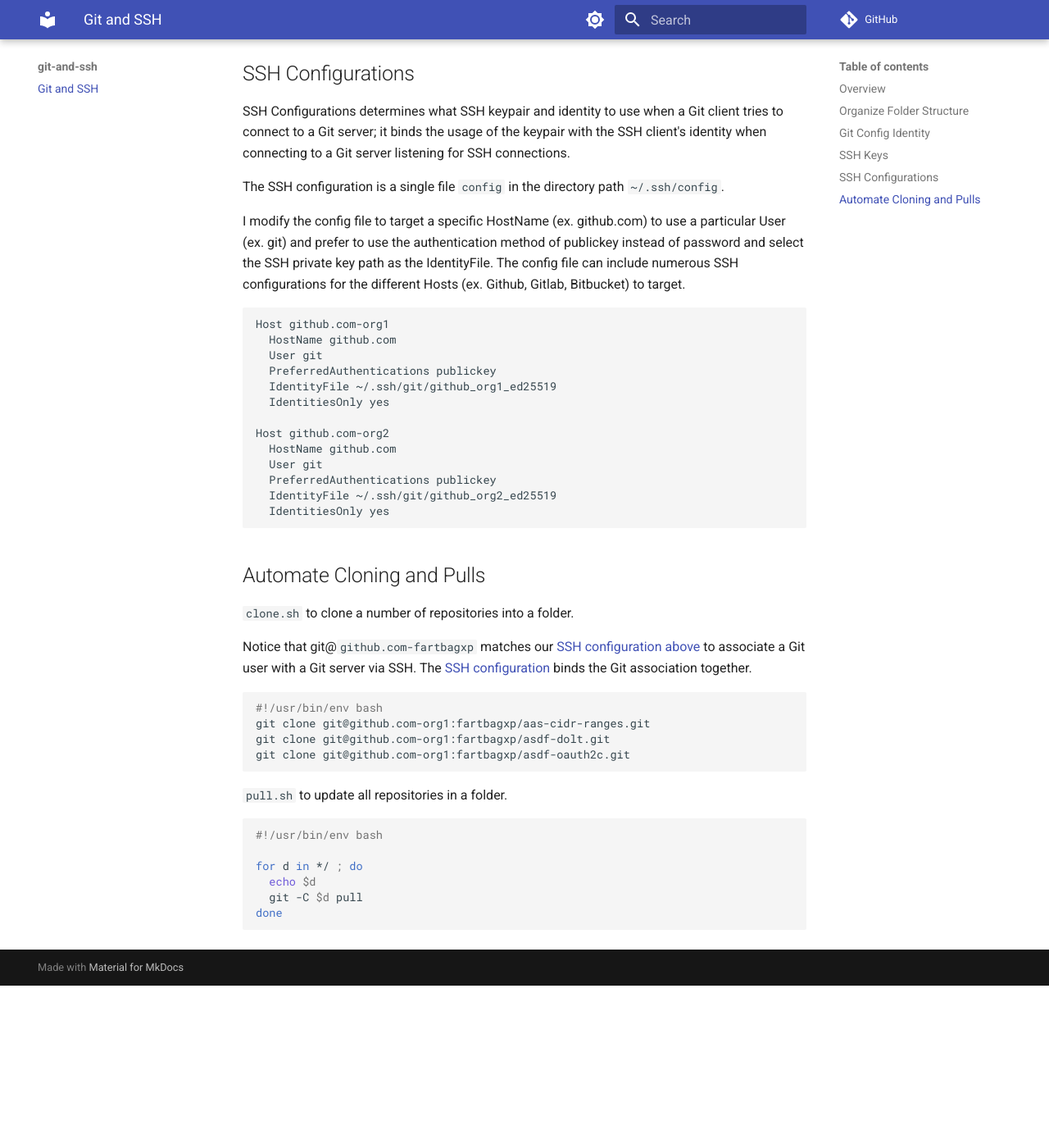
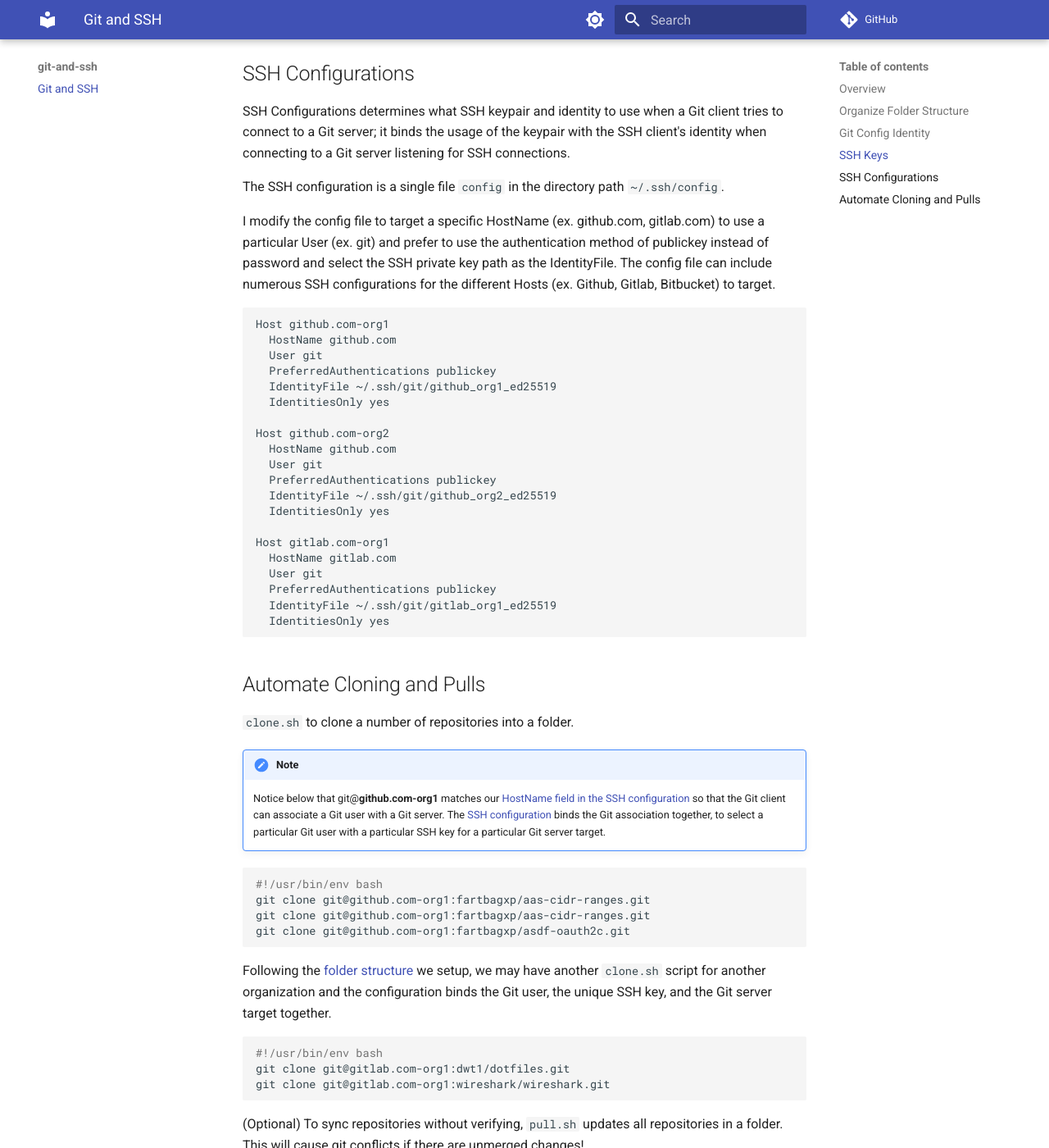
Before and after one commit to fartbagxp/git-and-ssh, an MkDocs documentation site: the page built from docs/index.md, in a window 1280 px wide and 1400 px high, scrolled down 3334 px. Shown: the whole window at 82% size. Built offline with MkDocs 1.6.1 and Material for MkDocs 9.7.7, drawn with Linux system fonts in a browser that asks for light colours; comment, search, counter and statistics services are not loaded; before the commit the page ends 4536 px from its top, so only the background shows below that.

Commit message:
Clarifying org usage and HostName

````diff
--- a/docs/index.md
+++ b/docs/index.md
@@ -130,7 +130,7 @@
 
 The SSH configuration is a single file `config` in the directory path `~/.ssh/config`.
 
-I modify the config file to target a specific HostName (ex. github.com) to use a particular User (ex. git) and prefer to use the authentication method of publickey instead of password and select the SSH private key path as the IdentityFile. The config file can include numerous SSH configurations for the different Hosts (ex. Github, Gitlab, Bitbucket) to target.
+I modify the config file to target a specific HostName (ex. github.com, gitlab.com) to use a particular User (ex. git) and prefer to use the authentication method of publickey instead of password and select the SSH private key path as the IdentityFile. The config file can include numerous SSH configurations for the different Hosts (ex. Github, Gitlab, Bitbucket) to target.
 
 ```bash
 Host github.com-org1
@@ -146,22 +146,39 @@
   PreferredAuthentications publickey
   IdentityFile ~/.ssh/git/github_org2_ed25519
   IdentitiesOnly yes
+
+Host gitlab.com-org1
+  HostName gitlab.com
+  User git
+  PreferredAuthentications publickey
+  IdentityFile ~/.ssh/git/gitlab_org1_ed25519
+  IdentitiesOnly yes
 ```
 
 ## Automate Cloning and Pulls
 
 `clone.sh` to clone a number of repositories into a folder.
 
-Notice that git@`github.com-fartbagxp` matches our [SSH configuration above](#ssh-configurations) to associate a Git user with a Git server via SSH. The [SSH configuration](#ssh-configurations) binds the Git association together.
+!!! note
+
+    Notice below that git@**github.com-org1** matches our [HostName field in the SSH configuration](#ssh-configurations) so that the Git client can associate a Git user with a Git server. The [SSH configuration](#ssh-configurations) binds the Git association together, to select a particular Git user with a particular SSH key for a particular Git server target.
 
 ```bash
 #!/usr/bin/env bash
 git clone git@github.com-org1:fartbagxp/aas-cidr-ranges.git
-git clone git@github.com-org1:fartbagxp/asdf-dolt.git
+git clone git@github.com-org1:fartbagxp/aas-cidr-ranges.git
 git clone git@github.com-org1:fartbagxp/asdf-oauth2c.git
 ```
 
-`pull.sh` to update all repositories in a folder.
+Following the [folder structure](#organize-folder-structure) we setup, we may have another `clone.sh` script for another organization and the configuration binds the Git user, the unique SSH key, and the Git server target together.
+
+```bash
+#!/usr/bin/env bash
+git clone git@gitlab.com-org1:dwt1/dotfiles.git
+git clone git@gitlab.com-org1:wireshark/wireshark.git
+```
+
+(Optional) To sync repositories without verifying, `pull.sh` updates all repositories in a folder. This will cause git conflicts if there are unmerged changes!
 
 ```bash
 #!/usr/bin/env bash
````
